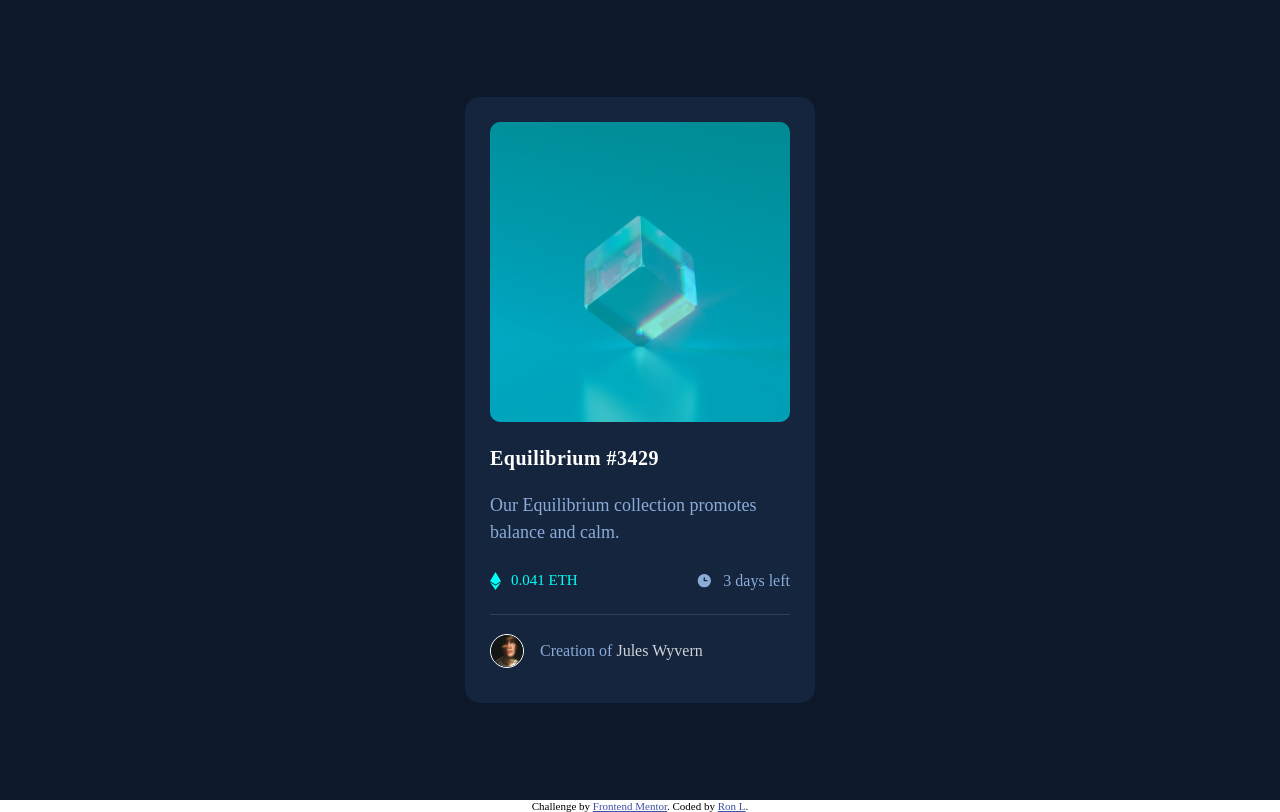
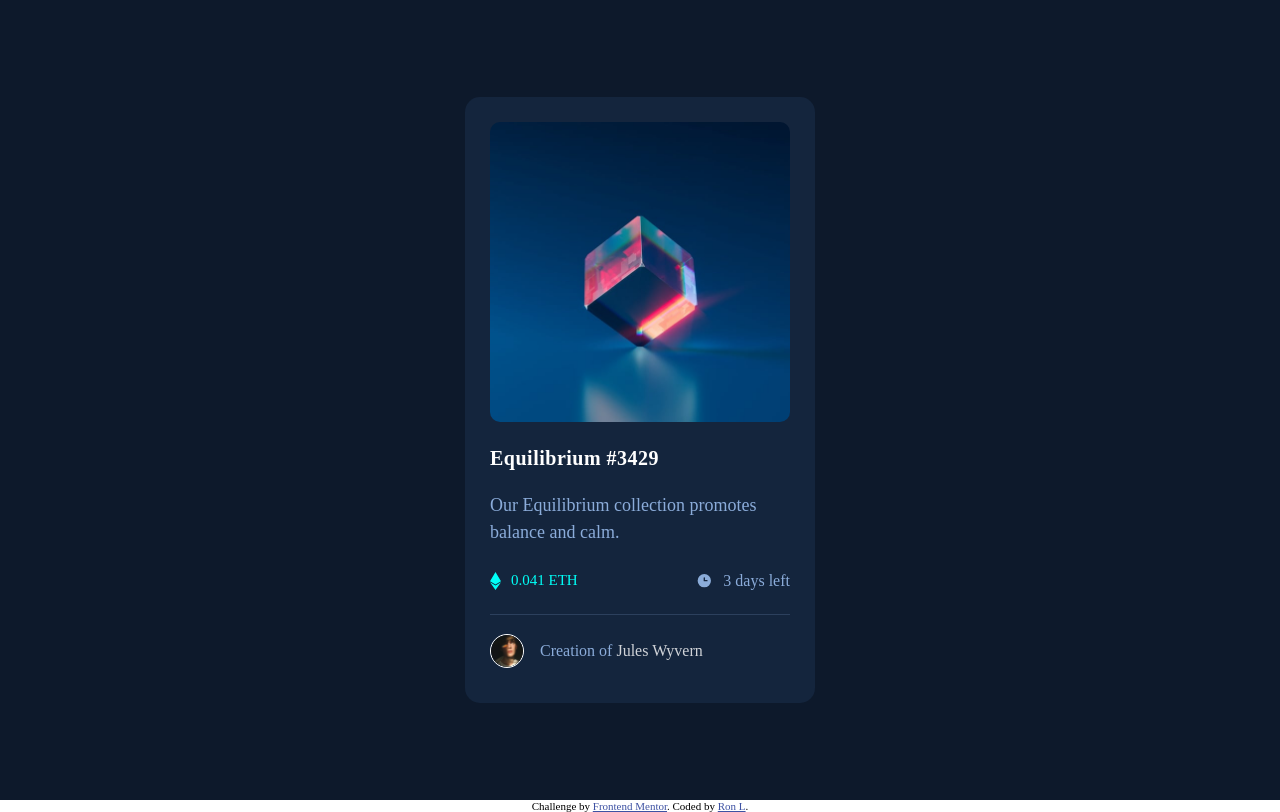
Before and after one commit to ronrljr/nft-preview-card, a plain HTML site: page index.html in a window 1280 px wide. Drawn offline with Linux system fonts and the light colour scheme; a web font is replaced by a local one.

Commit message:
Update styles.css

```diff
--- a/styles.css
+++ b/styles.css
@@ -60,7 +60,7 @@
         content: "";
         width: 100%;
         height: 100%;
-        background-color: var(--cyan400);
+        background-color: none;
         opacity: 0.5;
         border-radius: 1rem;
         position: absolute;
```
